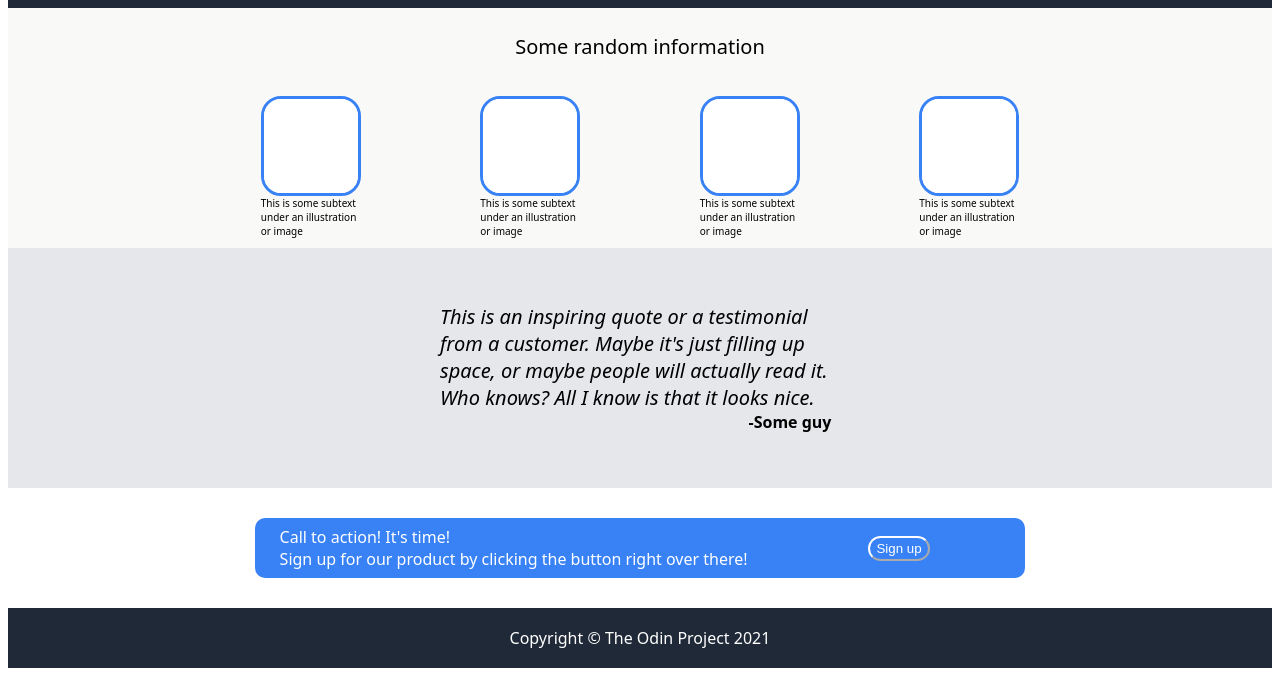
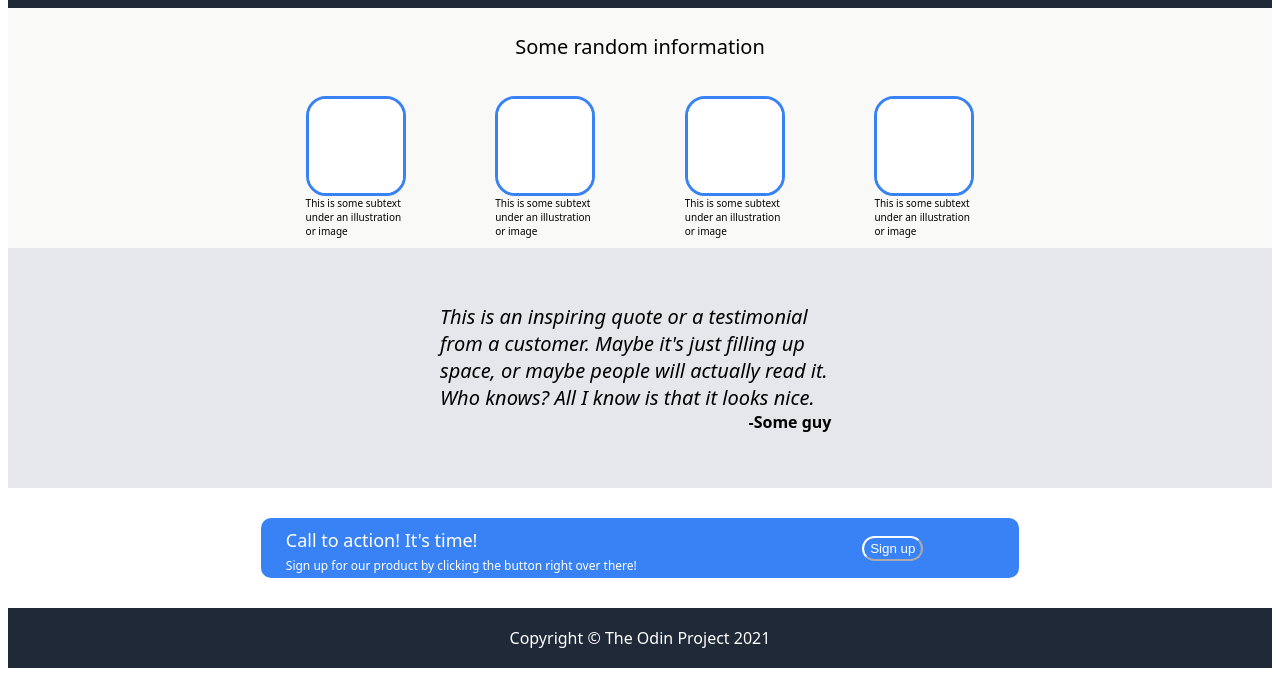
Before and after one commit to cubemackie/landing-page, a plain HTML site: page index.html in a window 1280 px wide. Shown: the part 247-923 px from the top of the page. Drawn offline with Linux system fonts and the light colour scheme.

Commit message:
final finishing touches

```diff
--- a/style.css
+++ b/style.css
@@ -1,4 +1,8 @@
 *, *::before, *::after { box-sizing: border-box;}
+
+html {
+    border: none;
+}
 
 body {
     min-height: 100vh;
@@ -133,11 +137,8 @@ footer {
 
 .picture-info {
     display: flex;
-    justify-content: space-between;
+    justify-content: space-around;
     flex-grow: 1;
-
-
-
 
 }
 
@@ -207,6 +208,7 @@ footer {
     min-width: 40%;
     border-top-left-radius: 10px;
     border-bottom-left-radius: 10px;
+    gap: 5px;
 }
 
 .button2 {
@@ -235,3 +237,11 @@ footer {
     border-top-right-radius: 10px;
     border-bottom-right-radius: 10px;
 }
+
+.larger {
+    font-size: 18px;
+}
+
+.smaller {
+    font-size: 12px;
+};
```
